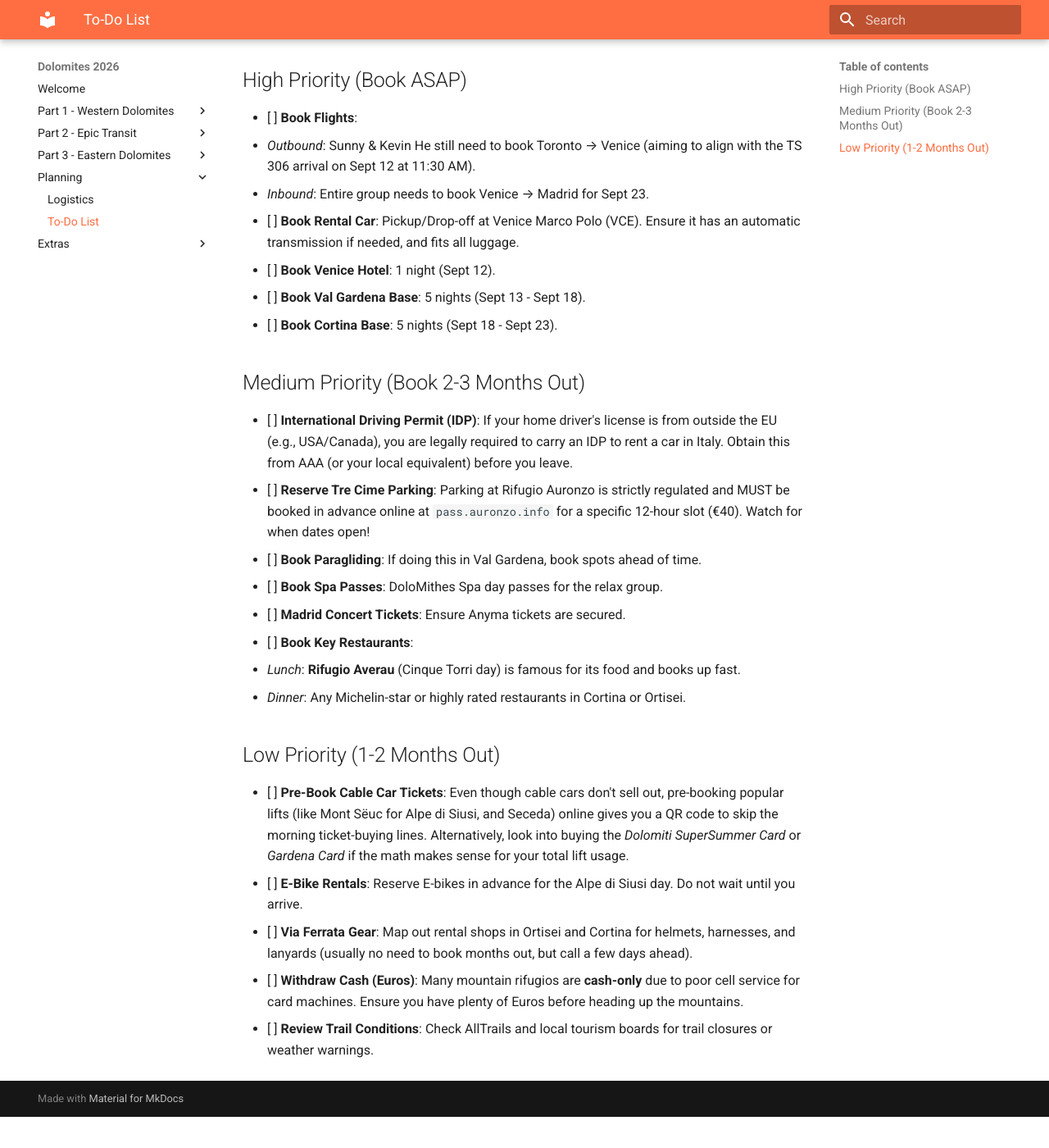
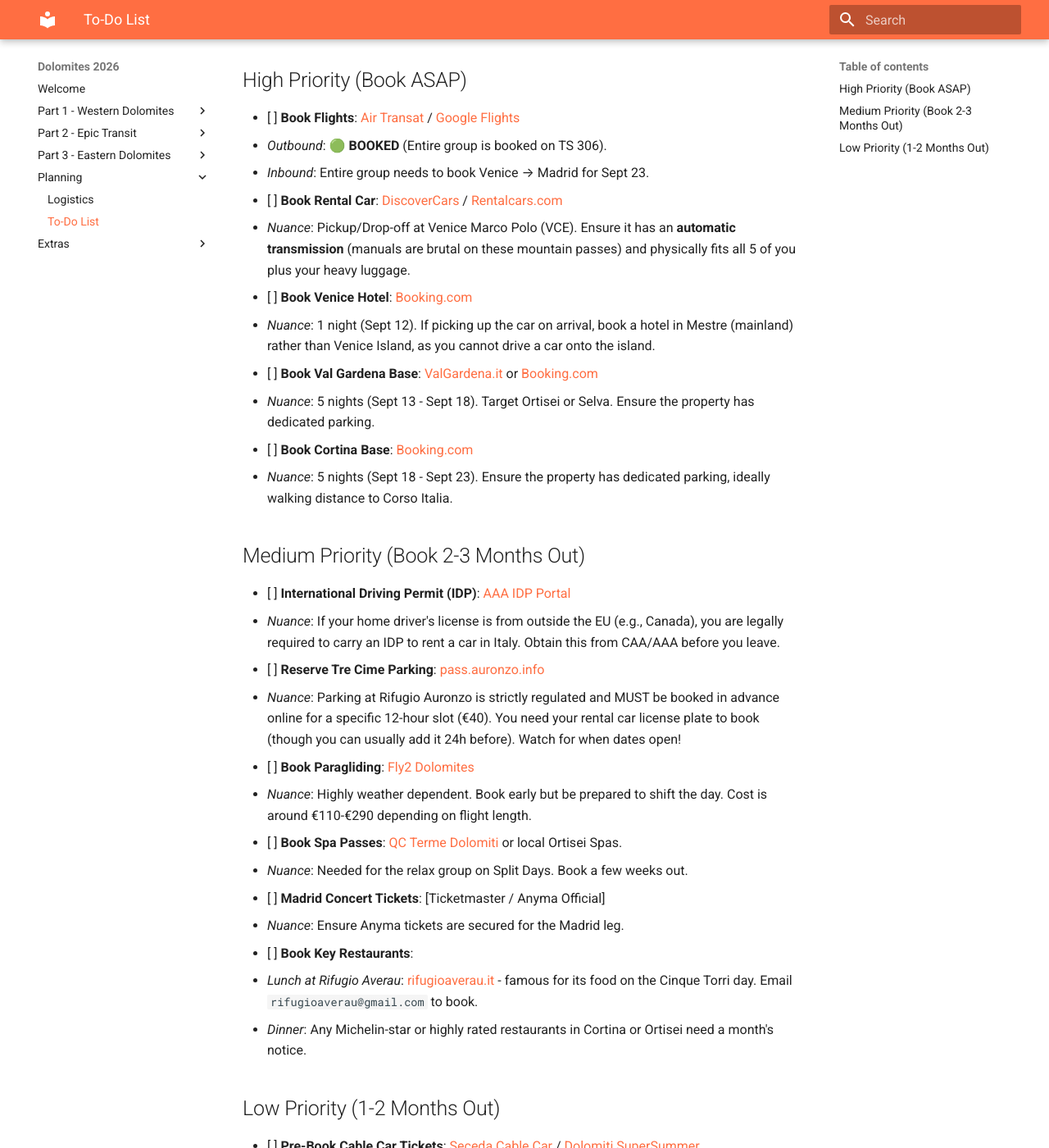
Before and after one commit to iammzz/dolomites-2026, an MkDocs documentation site: the page built from docs/todo.md, in a window 1280 px wide and 1400 px high, scrolled down 258 px. Shown: the whole window at 82% size. Built offline with MkDocs 1.6.1 and Material for MkDocs 9.7.7, drawn with Linux system fonts in a browser that asks for light colours; before the commit the page ends 1620 px from its top, so only the background shows below that; some of the changed text lies outside the part shown.

Commit message:
Update booking links and flight statuses

```diff
--- a/docs/todo.md
+++ b/docs/todo.md
@@ -6,27 +6,41 @@
     **Flights, Hotels, and the Rental Car have NOT been booked yet!** These are the highest priority items as prices will increase significantly and availability will drop.
 
 ## High Priority (Book ASAP)
-- [ ] **Book Flights**:
-  - *Outbound*: Sunny & Kevin He still need to book Toronto → Venice (aiming to align with the TS 306 arrival on Sept 12 at 11:30 AM).
+- [ ] **Book Flights**: [Air Transat](https://www.airtransat.com) / [Google Flights](https://www.google.com/flights)
+  - *Outbound*: 🟢 **BOOKED** (Entire group is booked on TS 306).
   - *Inbound*: Entire group needs to book Venice → Madrid for Sept 23.
-- [ ] **Book Rental Car**: Pickup/Drop-off at Venice Marco Polo (VCE). Ensure it has an automatic transmission if needed, and fits all luggage.
-- [ ] **Book Venice Hotel**: 1 night (Sept 12).
-- [ ] **Book Val Gardena Base**: 5 nights (Sept 13 - Sept 18).
-- [ ] **Book Cortina Base**: 5 nights (Sept 18 - Sept 23).
+- [ ] **Book Rental Car**: [DiscoverCars](https://www.discovercars.com) / [Rentalcars.com](https://www.rentalcars.com)
+  - *Nuance*: Pickup/Drop-off at Venice Marco Polo (VCE). Ensure it has an **automatic transmission** (manuals are brutal on these mountain passes) and physically fits all 5 of you plus your heavy luggage.
+- [ ] **Book Venice Hotel**: [Booking.com](https://www.booking.com)
+  - *Nuance*: 1 night (Sept 12). If picking up the car on arrival, book a hotel in Mestre (mainland) rather than Venice Island, as you cannot drive a car onto the island.
+- [ ] **Book Val Gardena Base**: [ValGardena.it](https://www.valgardena.it) or [Booking.com](https://www.booking.com)
+  - *Nuance*: 5 nights (Sept 13 - Sept 18). Target Ortisei or Selva. Ensure the property has dedicated parking.
+- [ ] **Book Cortina Base**: [Booking.com](https://www.booking.com)
+  - *Nuance*: 5 nights (Sept 18 - Sept 23). Ensure the property has dedicated parking, ideally walking distance to Corso Italia.
 
 ## Medium Priority (Book 2-3 Months Out)
-- [ ] **International Driving Permit (IDP)**: If your home driver's license is from outside the EU (e.g., USA/Canada), you are legally required to carry an IDP to rent a car in Italy. Obtain this from AAA (or your local equivalent) before you leave.
-- [ ] **Reserve Tre Cime Parking**: Parking at Rifugio Auronzo is strictly regulated and MUST be booked in advance online at `pass.auronzo.info` for a specific 12-hour slot (€40). Watch for when dates open!
-- [ ] **Book Paragliding**: If doing this in Val Gardena, book spots ahead of time.
-- [ ] **Book Spa Passes**: DoloMithes Spa day passes for the relax group.
-- [ ] **Madrid Concert Tickets**: Ensure Anyma tickets are secured.
+- [ ] **International Driving Permit (IDP)**: [AAA IDP Portal](https://www.aaa.com/vacation/idpf.html)
+  - *Nuance*: If your home driver's license is from outside the EU (e.g., Canada), you are legally required to carry an IDP to rent a car in Italy. Obtain this from CAA/AAA before you leave.
+- [ ] **Reserve Tre Cime Parking**: [pass.auronzo.info](https://pass.auronzo.info)
+  - *Nuance*: Parking at Rifugio Auronzo is strictly regulated and MUST be booked in advance online for a specific 12-hour slot (€40). You need your rental car license plate to book (though you can usually add it 24h before). Watch for when dates open!
+- [ ] **Book Paragliding**: [Fly2 Dolomites](http://www.fly2.info)
+  - *Nuance*: Highly weather dependent. Book early but be prepared to shift the day. Cost is around €110-€290 depending on flight length.
+- [ ] **Book Spa Passes**: [QC Terme Dolomiti](https://www.qcterme.com/en/val-di-fassa/qc-terme-dolomiti) or local Ortisei Spas.
+  - *Nuance*: Needed for the relax group on Split Days. Book a few weeks out.
+- [ ] **Madrid Concert Tickets**: [Ticketmaster / Anyma Official]
+  - *Nuance*: Ensure Anyma tickets are secured for the Madrid leg.
 - [ ] **Book Key Restaurants**:
-  - *Lunch*: **Rifugio Averau** (Cinque Torri day) is famous for its food and books up fast.
-  - *Dinner*: Any Michelin-star or highly rated restaurants in Cortina or Ortisei.
+  - *Lunch at Rifugio Averau*: [rifugioaverau.it](https://www.rifugioaverau.it/) - famous for its food on the Cinque Torri day. Email `rifugioaverau@gmail.com` to book.
+  - *Dinner*: Any Michelin-star or highly rated restaurants in Cortina or Ortisei need a month's notice.
 
 ## Low Priority (1-2 Months Out)
-- [ ] **Pre-Book Cable Car Tickets**: Even though cable cars don't sell out, pre-booking popular lifts (like Mont Sëuc for Alpe di Siusi, and Seceda) online gives you a QR code to skip the morning ticket-buying lines. Alternatively, look into buying the *Dolomiti SuperSummer Card* or *Gardena Card* if the math makes sense for your total lift usage.
-- [ ] **E-Bike Rentals**: Reserve E-bikes in advance for the Alpe di Siusi day. Do not wait until you arrive.
-- [ ] **Via Ferrata Gear**: Map out rental shops in Ortisei and Cortina for helmets, harnesses, and lanyards (usually no need to book months out, but call a few days ahead).
-- [ ] **Withdraw Cash (Euros)**: Many mountain rifugios are **cash-only** due to poor cell service for card machines. Ensure you have plenty of Euros before heading up the mountains.
-- [ ] **Review Trail Conditions**: Check AllTrails and local tourism boards for trail closures or weather warnings.
+- [ ] **Pre-Book Cable Car Tickets**: [Seceda Cable Car](https://www.seceda.it/en) / [Dolomiti SuperSummer](https://www.dolomitisuperski.com/en/SuperSummer)
+  - *Nuance*: Cable cars don't sell out, but pre-booking online gives you a QR code to skip the morning ticket-buying lines. Alternatively, look into buying the *Dolomiti SuperSummer Card* or *Gardena Card* if the math makes sense for your total lift usage.
+- [ ] **E-Bike Rentals**: [Rent and Go Ortisei](https://www.rentandgo.it/) or local shops.
+  - *Nuance*: Reserve E-bikes in advance for the Alpe di Siusi day. Do not wait until you arrive, they will sell out in September.
+- [ ] **Via Ferrata Gear**: [Sport Kostner (Ortisei)](https://www.sportkostner.com/) / [Snow Service (Cortina)](https://www.snowservice.it/)
+  - *Nuance*: Map out rental shops for helmets, harnesses, and lanyards. Usually no need to book months out, but call 2-3 days ahead to reserve sizes.
+- [ ] **Withdraw Cash (Euros)**:
+  - *Nuance*: Many mountain rifugios are **cash-only** due to poor cell service for card machines. Ensure you have plenty of Euros before heading up the mountains.
+- [ ] **Review Trail Conditions**: [AllTrails](https://www.alltrails.com/)
+  - *Nuance*: Check AllTrails and local tourism boards for trail closures or weather warnings right before you fly.
```
Also changed, not shown: docs/logistics.md (+3 -4 lines).
